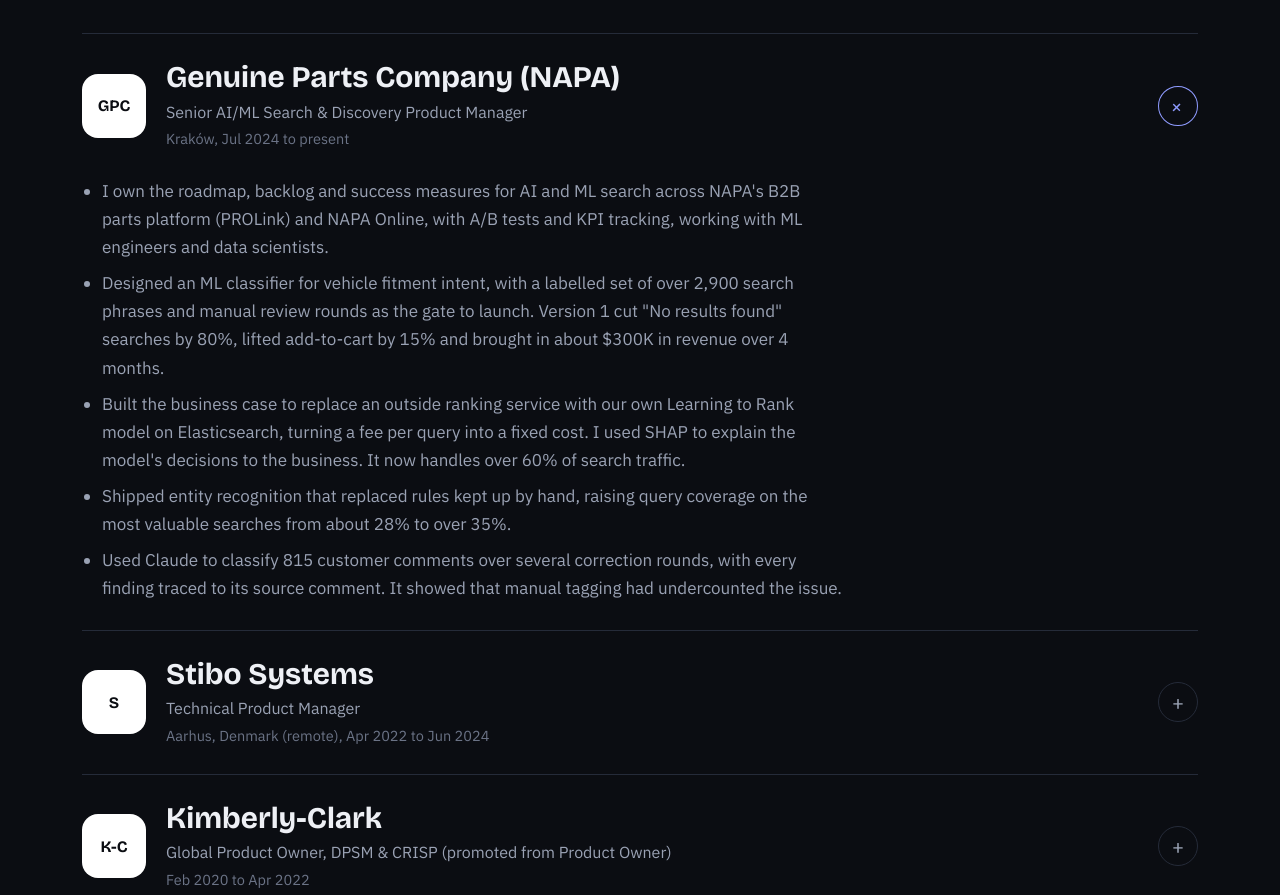
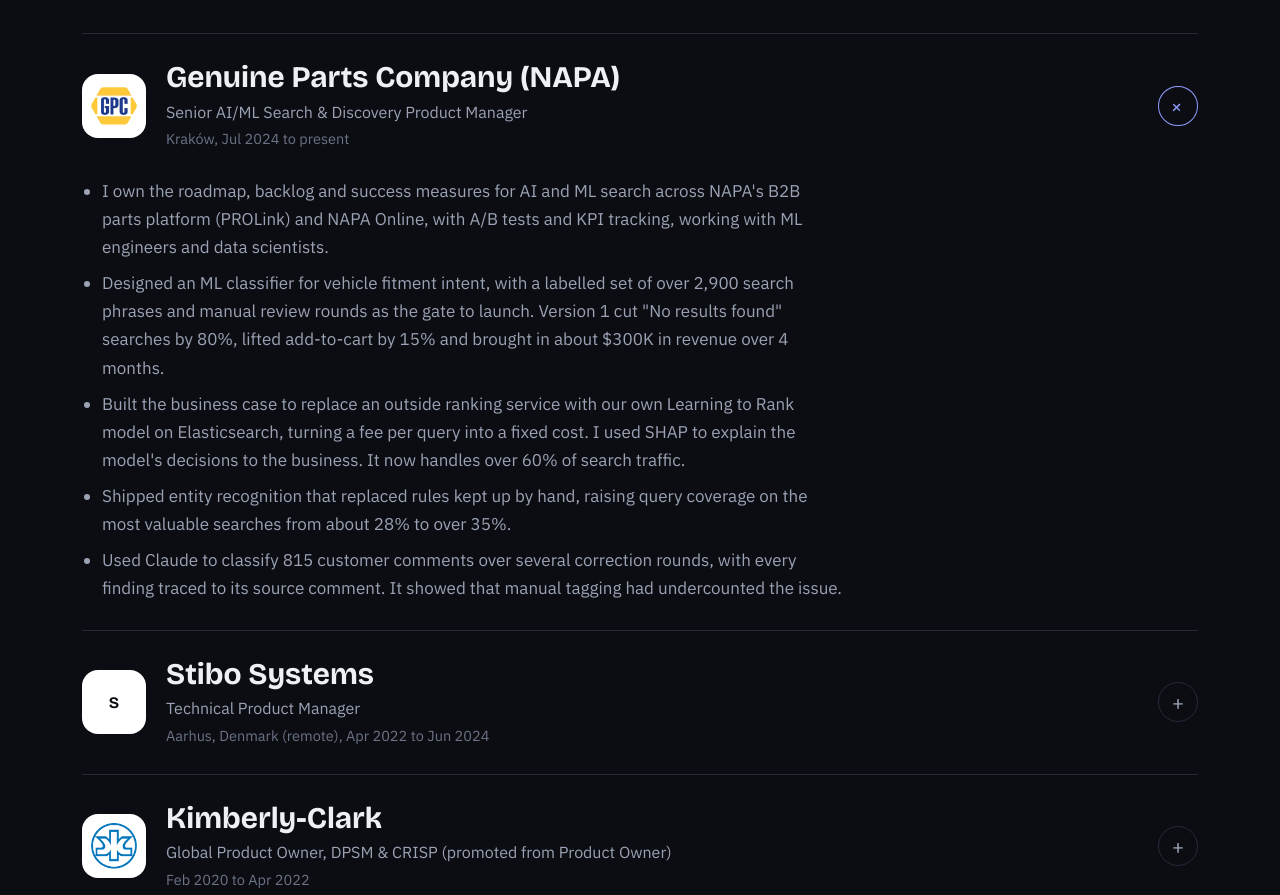
Before and after one commit to costasxeras-stack/costasxeras-stack.github.io, a plain HTML site: page index.html in a window 1280 px wide. Shown: the part 3512-4407 px from the top of the page. Drawn offline with nearby package versions, Linux system fonts and the light colour scheme.

Commit message:
v2.19.1: GPC and Kimberly-Clark logos stored on the site

```diff
--- a/index.html
+++ b/index.html
@@ -146,7 +146,7 @@
     <div class="exp reveal">
       <details class="job" open>
         <summary>
-          <div class="who"><span class="logo-wrap"><img class="logo" src="https://www.google.com/s2/favicons?domain=genpt.com&amp;sz=128" alt="" width="64" height="64" onerror="this.parentNode.classList.add('failed')"><span class="logo mono" aria-hidden="true">GPC</span></span><div><div class="co">Genuine Parts Company (NAPA)</div><div class="title">Senior AI/ML Search &amp; Discovery Product Manager</div><div class="when">Kraków, Jul 2024 to present</div></div></div>
+          <div class="who"><img class="logo" src="assets/img/logo-gpc.webp" alt="" width="64" height="64" loading="lazy"><div><div class="co">Genuine Parts Company (NAPA)</div><div class="title">Senior AI/ML Search &amp; Discovery Product Manager</div><div class="when">Kraków, Jul 2024 to present</div></div></div>
           <span class="toggle" aria-hidden="true">+</span>
         </summary>
         <div class="body"><ul>
@@ -171,7 +171,7 @@
       </details>
       <details class="job">
         <summary>
-          <div class="who"><span class="logo-wrap"><img class="logo" src="https://www.google.com/s2/favicons?domain=kimberly-clark.com&amp;sz=128" alt="" width="64" height="64" onerror="this.parentNode.classList.add('failed')"><span class="logo mono" aria-hidden="true">K-C</span></span><div><div class="co">Kimberly-Clark</div><div class="title">Global Product Owner, DPSM &amp; CRISP (promoted from Product Owner)</div><div class="when">Feb 2020 to Apr 2022</div></div></div>
+          <div class="who"><img class="logo" src="assets/img/logo-kimberly-clark.webp" alt="" width="64" height="64" loading="lazy"><div><div class="co">Kimberly-Clark</div><div class="title">Global Product Owner, DPSM &amp; CRISP (promoted from Product Owner)</div><div class="when">Feb 2020 to Apr 2022</div></div></div>
           <span class="toggle" aria-hidden="true">+</span>
         </summary>
         <div class="body"><ul>
```
Also changed, not shown: assets/img/logo-gpc.webp (added), assets/img/logo-kimberly-clark.webp (added), 2 other files.
